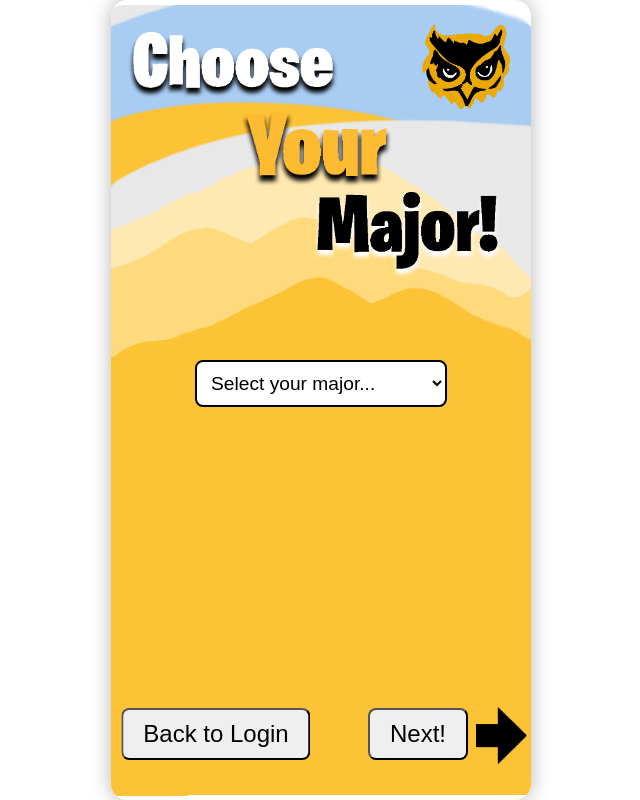
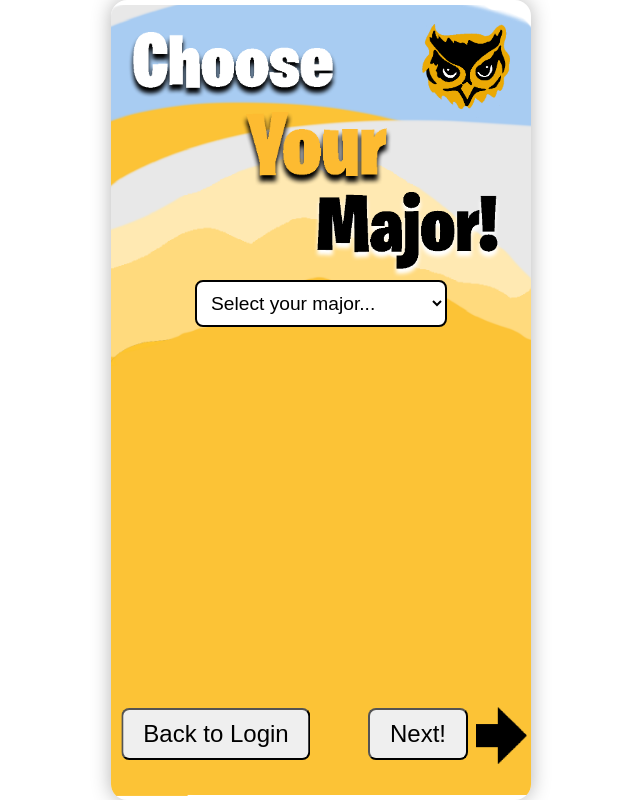
Before and after one commit to MoisesFC/TheDailyProwl, a React (Vite) app in the folder The Daily Prowl/: page /second in a window 1280 px wide. Shown: the whole page, without its empty margins (319-959 px from the left). Built offline with nearby package versions, Linux system fonts and the light colour scheme.

Commit message:
back button

```diff
--- a/The Daily Prowl/src/Extra.css
+++ b/The Daily Prowl/src/Extra.css
@@ -1,4 +1,5 @@
 .app-background {
+  overflow: visible !important;
   position: relative;      /* make the container the reference for absolute children */
   width: 100%;
   height: 100%;
@@ -71,7 +72,7 @@
 
 .major-dropdown {
   position: absolute;
-  top: 45%;              /* adjust this to place it where you want */
+  top: 35%;              /* adjust this to place it where you want */
   left: 50%;
   transform: translateX(-50%);
   width: 60%;
@@ -81,6 +82,12 @@
   border: 2px solid black;
   background: white;
   font-family: 'Burbank Big Condensed', sans-serif;
+
+  /* ↓↓ NEW FIXES ↓↓ */
+  max-height: 50px;
+  overflow-y: auto;
+  direction: ltr;
+  z-index: 20;
 }
 
 .arrow
--- a/The Daily Prowl/src/Page5.jsx
+++ b/The Daily Prowl/src/Page5.jsx
@@ -18,6 +18,7 @@ import './App.css';
 
 function Page5() {
   const navigate = useNavigate();
+
 
 const styles = {
   phone: {
@@ -78,10 +79,21 @@ const Avatar = () => (
   </div>
 );
 
-const Row = ({ label, icon }) => (
-  <div style={styles.row}>
+const Row = ({ label, icon, onClick, style }) => (
+  <div
+    style={{ ...styles.row, ...style }}
+    onClick={onClick}
+  >
     <div style={styles.label}>{label}</div>
-    <div style={styles.icon}><img src={icon} alt="" width="28" height="28" style={{filter:"drop-shadow(0 2px 0 rgba(0,0,0,.35))"}}/></div>
+    <div style={styles.icon}>
+      <img
+        src={icon}
+        alt=""
+        width="28"
+        height="28"
+        style={{ filter: "drop-shadow(0 2px 0 rgba(0,0,0,.35))" }}
+      />
+    </div>
   </div>
 );
 
@@ -105,11 +117,11 @@ const Row = ({ label, icon }) => (
                 />
 
         <div style={styles.content}>
-          <Row label="Schedule" icon={sched} />
+          <Row label="Schedule" icon={sched} onClick={() => navigate('/sixth')} style = {{cursor: 'pointer'}}/>
           <Row label="Settings" icon={gear} />
-          <Row label="Privacy Statement" icon={lok} />
-          <Row label="Major" icon={bok} />
-          <Row label="CLubs" icon={stamp} />
+          <Row label="Privacy Statement" icon={lok}/>
+          <Row label="Major" icon={bok} onClick={() => navigate('/second')} style = {{cursor: 'pointer'}}/>
+          <Row label="Clubs" icon={stamp} />
 
           <img src={ksuLogo} alt="KSU" style={styles.ksu} />
           <div style={styles.spot} />
--- a/The Daily Prowl/src/Page6.jsx
+++ b/The Daily Prowl/src/Page6.jsx
@@ -97,7 +97,7 @@ function Page6() {
       <h1 className="sched">Schedule</h1>
       <h1 className="today">Today's Date:</h1>
       <img src={DL} alt="Double Line" className="double-line" />
-      <img src={Desc} alt="Description" className="desc" />
+      <img src={Desc} onClick={() => navigate('/third')} alt="Description" className="desc" style = {{cursor: 'pointer'}}/>
 
       <div className="calendar-container">
         <p className="date">{formattedDate}</p>
--- a/The Daily Prowl/src/SecondPage.jsx
+++ b/The Daily Prowl/src/SecondPage.jsx
@@ -29,15 +29,61 @@ function SecondPage() {
         <option value="" disabled hidden>Select your major...</option>
         <option value="cs">Computer Science</option>
         <option value="it">Information Technology</option>
-        <option value="biology">Biology</option>
+        <option value="bio">Biology</option>
         <option value="business">Game Design</option>
-        <option value="business">Business</option>
+        <option value="business">Business Management</option>
+        <option value="law">Law</option>
+        <option value="art">Art</option>
+        <option value="mus">Music</option>
+        <option value="soc">Sociology</option>
+        <option value="phy">Physics</option>
+        <option value="math">Mathematics</option>
+        <option value="sci">Science</option>
+        <option value="film">Film</option>
+        <option value="comm">Communication</option>
+        <option value="lit">Literature</option>
+        <option value="writ">Writing</option>
+        <option value="econ">Economics</option>
+        <option value="pol">Political Science</option>
+        <option value="hist">History</option>
+        <option value="arc">Architecture</option>
+        <option value="graph">Graphic Design</option>
+        <option value="eng">Engineering</option>
+        <option value="pych">Psychology</option>
+        <option value="pharm">Pharmacy</option>
+        <option value="nur">Nursing</option>
+        <option value="sof">Software Engineering</option>
+        <option value="phil">Philosophy</option>
+        <option value="ind">Industrial Design</option>
+        <option value="edu">Education</option>
+        <option value="mark">Marketing</option>
+        <option value="acc">Accounting</option>
+        <option value="civ">Civil Engineering</option>
+        <option value="ele">Electrical Engineering</option>
+        <option value="chem">Chemistry</option>
+        <option value="data">Data Scientist</option>
+        <option value="aero">Aeronomics</option>
+        <option value="agr">Agriculture</option>
+        <option value="den">Dentistry</option>
+        <option value="mech">Mechanical Engineering</option>
+        <option value="geo">Geograpy</option>
+        <option value="anthr">Anthropology</option>
+        <option value="cyb">Cybersecurity</option>
+        <option value="env">Environmental Science</option>
+        <option value="jour">Journalism</option>
+        <option value="pub">Public Health</option>
+        <option value="sport">Sports Management</option>
+        <option value="anim">Animation</option>
+        <option value="biochem">Biochemistry</option>
+        <option value="dance">Dance</option>
+        <option value="drama">Fine Arts</option>
+
       </select>
 
       <img src={Arrow} alt="arr" className="arrow" />
 
       <button
-        onClick={() => navigate('/sixth')}
+        onClick={() => navigate('/')}
         style={{
           position: 'absolute',
           bottom: '5%',
```
Also changed, not shown: The Daily Prowl/src/assets/Page6/desc.png.
